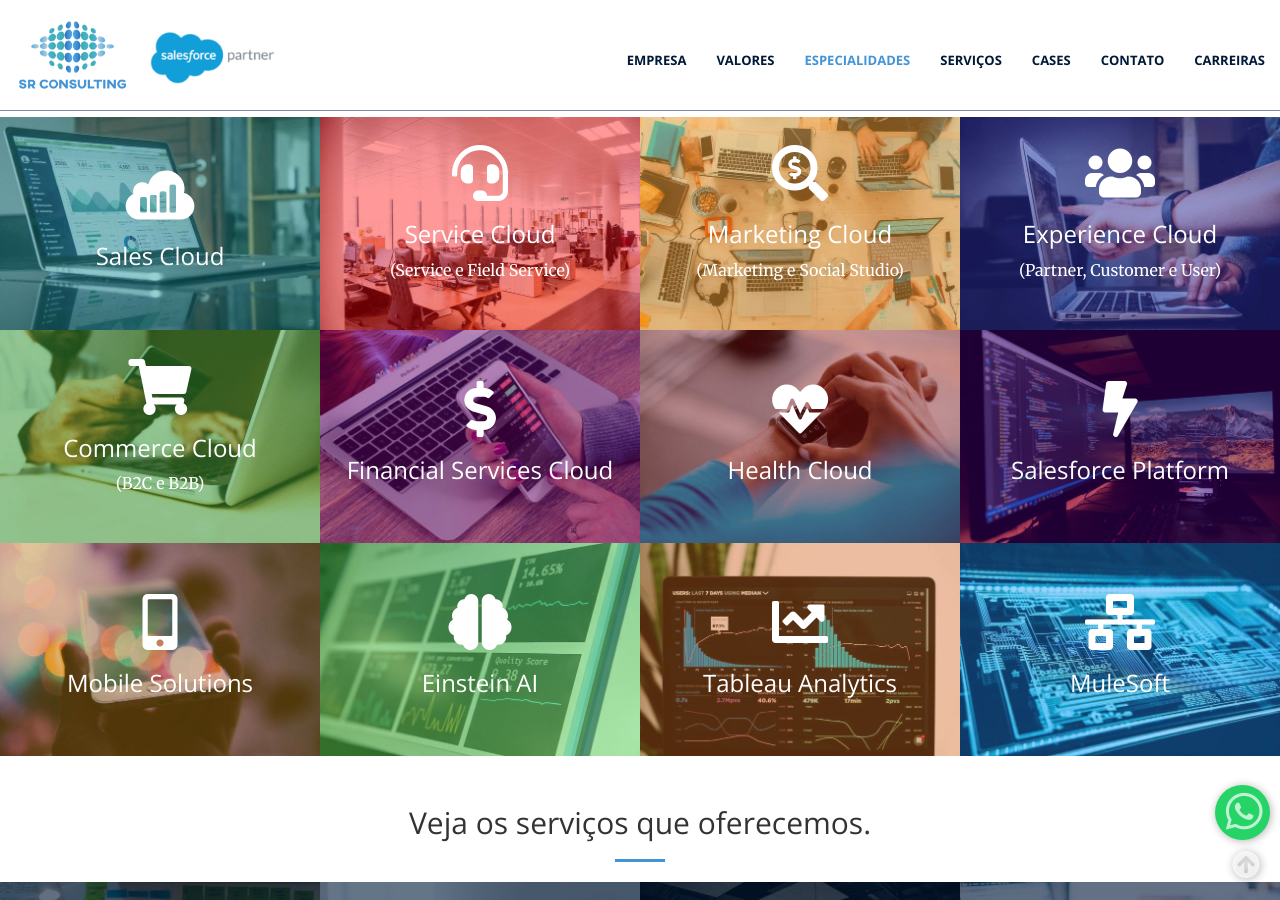
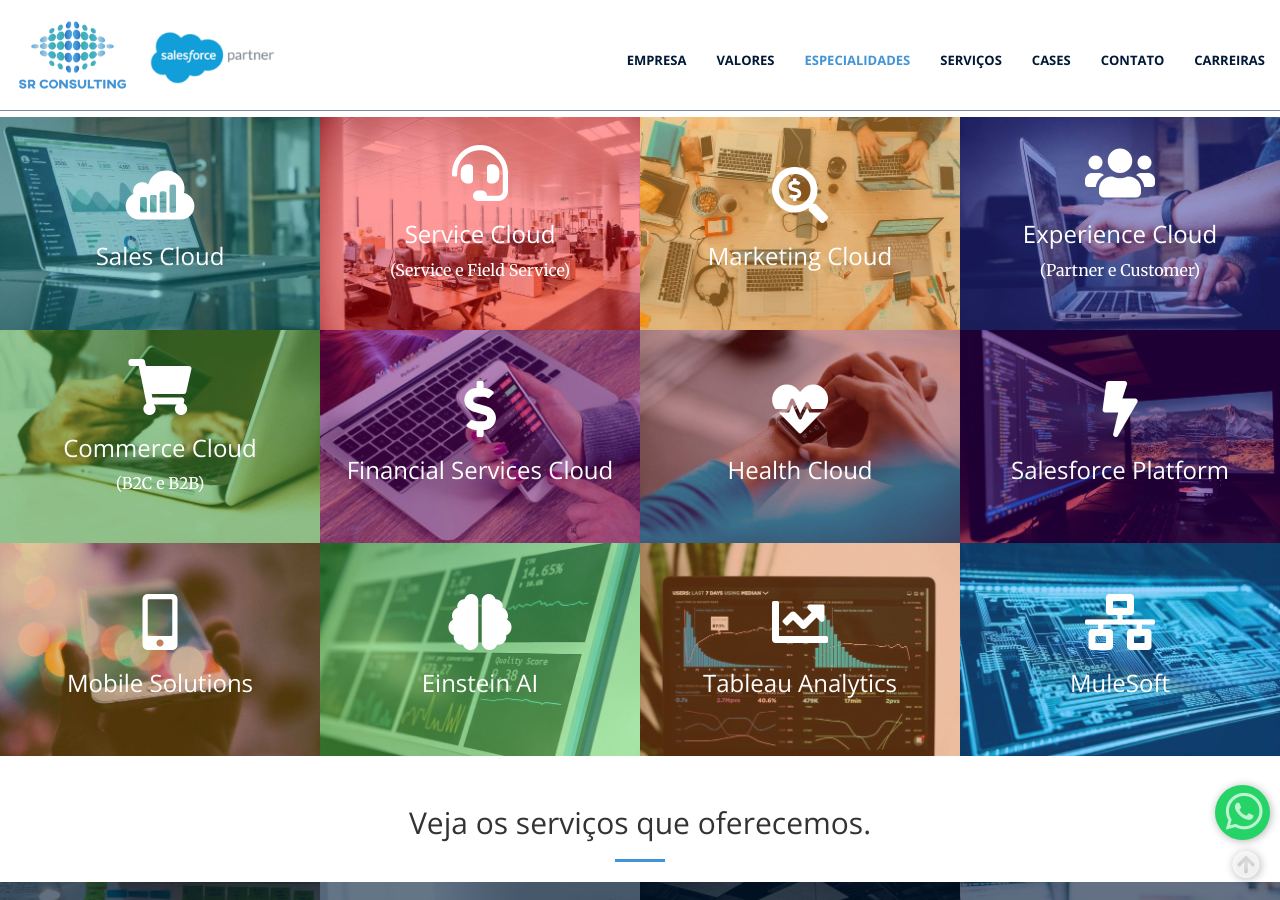
Before and after one commit to SR-Consulting/sr-consulting.github.io, a Jekyll site: the page built from index.html, in a window 1280 px wide and 900 px high, scrolled down 1650 px. Built offline with Jekyll 4.4.1, drawn with Linux system fonts in a browser that asks for light colours.

Commit message:
Ajustes nas descrições das especialidades.

```diff
--- a/_includes/specialties.html
+++ b/_includes/specialties.html
@@ -45,7 +45,6 @@
                             <div class="specialties-box-caption-content">
                                 <i class="fas fa-4x fa-search-dollar wow bounceIn" data-wow-delay=".3s"></i>
                                 <h3>Marketing Cloud</h3>
-                                <p>(Marketing e Social Studio)</p>
                             </div>
                         </div>
                     </a>
@@ -59,7 +58,7 @@
                             <div class="specialties-box-caption-content">
                                 <i class="fas fa-4x fa-users wow bounceIn" data-wow-delay=".6s"></i>
                                 <h3>Experience Cloud</h3>
-                                <p>(Partner, Customer e User)</p>
+                                <p>(Partner e Customer)</p>
                             </div>
                         </div>
                     </a>
```
